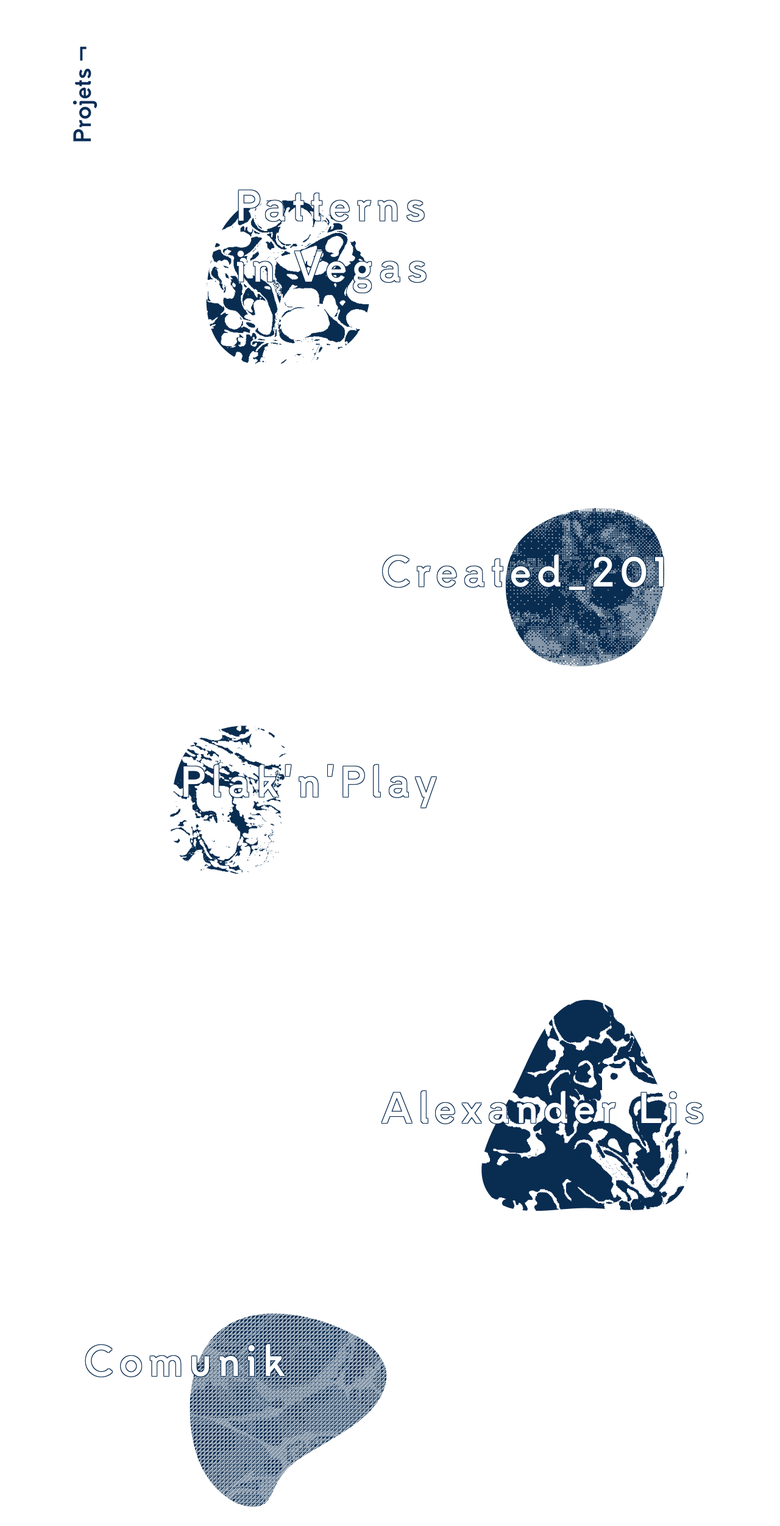
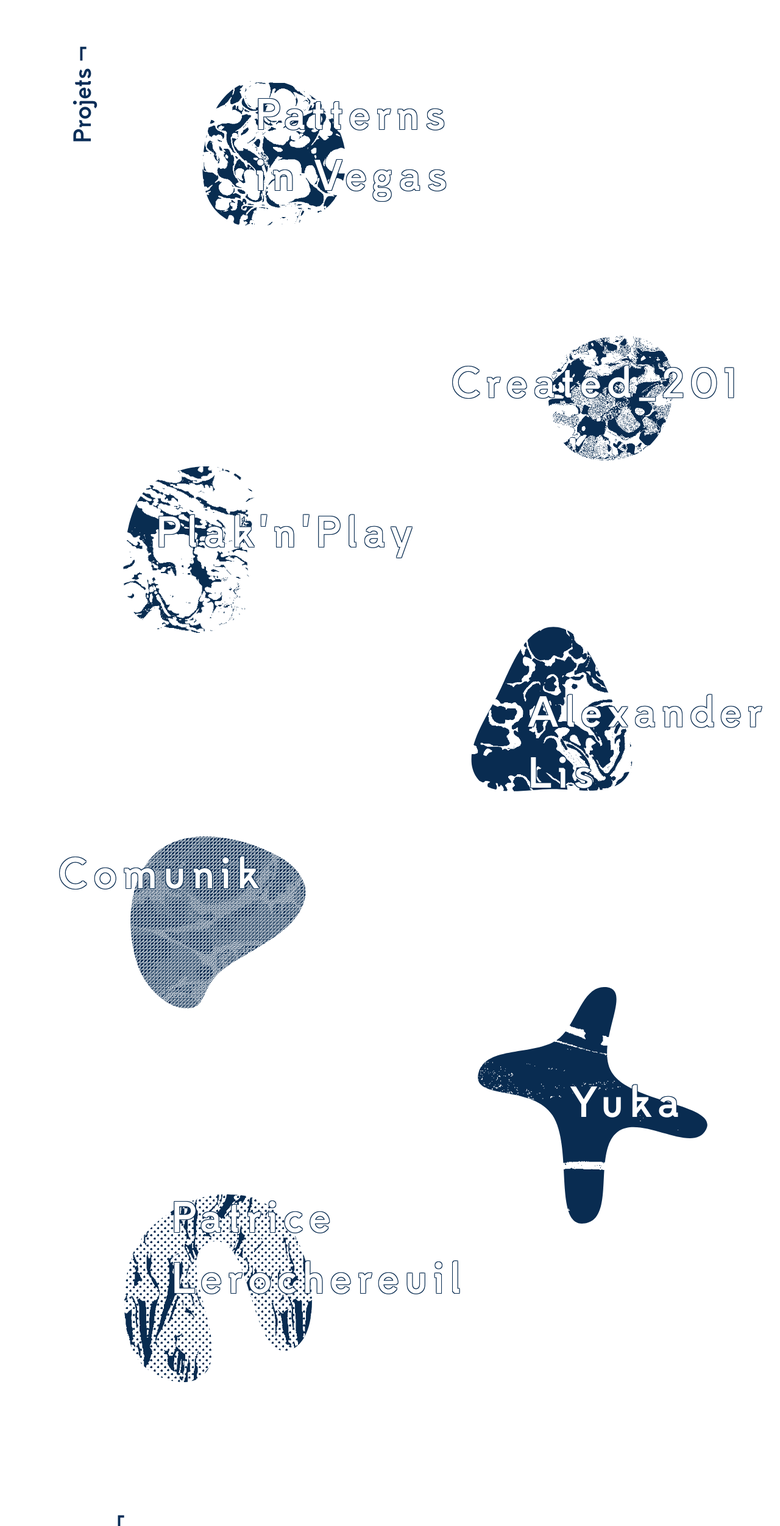
Before and after one commit to mhuszka/nomirar, a plain HTML site: page index.html in a window 1280 px wide. Shown: the part 917-3420 px from the top of the page at 61% size. Drawn offline with nearby package versions, Linux system fonts and the light colour scheme.

Commit message:
changement

```diff
--- a/01-css/style.css
+++ b/01-css/style.css
@@ -874,11 +874,49 @@ h2 {
     display: none;
 }
 
-/******* PROJET 1 ******/
+/**************** ORGNANIC PATTERNS **********************/
+
+.item {
+    margin: 0;
+    padding: 0;
+    position: relative;
+    width: 500px;
+    max-width: 100%;
+    -webkit-user-select: none;
+    -moz-user-select: none;
+    -ms-user-select: none;
+    user-select: none;
+    -webkit-tap-highlight-color: rgba(0,0,0,0);
+}
+
+.item:nth-of-type(even) {
+    margin: 0;
+}
+
+.item:first-of-type {
+    grid-column: span 1;
+}
+
+.item__svg {
+    margin: 0;
+    padding: 0;
+    position: relative;
+    display: block;
+    width: 100%;
+    height: auto;
+    min-height: 500px;
+}
+
+.item__clippath,
+.item__deco,
+.item__img {
+    transform-origin: 50% 50%;
+}
+
+/******************** PROJET 1 *********************/
 
 .project-1 {
     position: relative;
-    margin-top: 210px;
 }
 
 .project-1:hover {
@@ -889,18 +927,13 @@ h2 {
     vertical-align: middle;
 }
 
-.image-hover1{
-    position: absolute;
-    top: 30px;
-    left: -30px;
-}
-
 .span1 {
     color: var(--white);
     position:absolute;
-    left: 163px;
-    top: 75px;
+    left: 143px;
+    top: 135px;
     font-size: 70px;
+    width: 100%;
     font-weight: 600;
     letter-spacing: 0.125em;
     text-shadow:
@@ -911,10 +944,11 @@ h2 {
 }
 
 
-/****** PROJET 2 ******/
+/************************** PROJET 2 **************************/
 
 .project-2 {
     position: relative;
+    margin-top: 400px;
 }
 
 .project-2:hover {
@@ -925,16 +959,14 @@ h2 {
     vertical-align: middle;
 }
 
-.image-hover2{
-    position: absolute;
-    top: -30px;
-    left:-30px;
+.project-2 .item__svg {
+    width: 90%;
 }
 
 .span2{
     color: var(--white);
     position: absolute;
-    left: -85px;
+    left: -105px;
     top: 175px;
     font-size: 70px;
     font-weight: 600;
@@ -946,12 +978,12 @@ h2 {
         1px 1px 0 var(--waleblue);
 }
 
-/****** PROJET 3 ******/
+/*************************** PROJET 3 ***************************/
 
 
 .project-3 {
     position: relative;
-    margin-top: -150px;
+    margin-top: -250px;
 }
 
 .project-3:hover {
@@ -962,10 +994,8 @@ h2 {
     vertical-align: middle;
 }
 
-.image-hover3{
-    position: absolute;
-    top: -30px;
-    left:-30px;
+.project-3 .item__svg {
+    width: 90%;
 }
 
 .span3 {
@@ -983,10 +1013,11 @@ h2 {
         1px 1px 0 var(--waleblue);
 }
 
-/******* PROJET 4 ******/
+/************************* PROJET 4 ************************/
 
 .project-4 {
     position: relative;
+    margin-top: 10px;
 }
 
 .project-4:hover {
@@ -997,43 +1028,42 @@ h2 {
     vertical-align: middle;
 }
 
-.image-hover4{
-    position: absolute;
-    top: -30px;
-    left: 30px;
+.project-4 .item__svg {
+    width: 70%;
 }
 
 .span4 {
     color: var(--white);
     position:absolute;
-    left: -85px;
+    left: 115px;
     top: 205px;
     font-size: 70px;
     font-weight: 600;
     letter-spacing: 0.125em;
     text-shadow:
-       -1px -1px 0 var(--waleblue),
+        -1px -1px 0 var(--waleblue),
         1px -1px 0 var(--waleblue),
         -1px 1px 0 var(--waleblue),
         1px 1px 0 var(--waleblue);
 }
 
-/******* PROJET 5 ******/
+/*********************** PROJET 5 **********************/
 
 .project-5 {
     position: relative;
+    margin-top: -150px;
 }
 
 .project-5:hover {
     cursor: crosshair;
 }
 
-.project-5 > p {
-    font-size: 50px;
+.project-5 img {
+    vertical-align: middle;
 }
 
-.project-5 img {
-    vertical-align: middle;
+.project-5 .item__svg {
+    width: 80%;
 }
 
 .image-hover5{
@@ -1048,7 +1078,7 @@ h2 {
     letter-spacing: 0.125em;
     color: var(--white);
     text-shadow:
-       -1px -1px 0 var(--waleblue),
+        -1px -1px 0 var(--waleblue),
         1px -1px 0 var(--waleblue),
         -1px 1px 0 var(--waleblue),
         1px 1px 0 var(--waleblue);
@@ -1058,30 +1088,19 @@ h2 {
 }
 
 
-/******* PROJET 6 ******/
+/*************************** PROJET 6 **************************/
 
 .project-6 {
     position: relative;
-    z-index: 1;
-    margin-top: 50px;
+    margin-top: 150px;
 }
 
 .project-6:hover {
     cursor: crosshair;
 }
 
-.project-6 > p {
-    font-size: 50px;
-}
-
 .project-6 img {
     vertical-align: middle;
-}
-
-.image-hover6{
-    position: absolute;
-    top: 30px;
-    left: -30px;
 }
 
 .span6 {
@@ -1090,43 +1109,34 @@ h2 {
     letter-spacing: 0.125em;
     color: var(--white);
     text-shadow:
-       -1px -1px 0 var(--waleblue),
+        -1px -1px 0 var(--waleblue),
         1px -1px 0 var(--waleblue),
         -1px 1px 0 var(--waleblue),
         1px 1px 0 var(--waleblue);
     position:absolute;
-    left: -85px;
-    top: 75px;
+    left: 185px;
+    top: 195px;
 }
 
 
-/******* PROJET 7 ******/
+/************************** PROJET 7 *************************/
 
 
 .project-7 {
     position: relative;
-    z-index: 1;
-    margin-top: 30px;
-    padding-bottom: 20px;
+    margin-top: -200px;
 }
 
 .project-7:hover {
     cursor: crosshair;
 }
 
-
 .project-7 img {
     vertical-align: middle;
 }
 
-.image-hover7{
-    position: absolute;
-    top: -30px;
-    left:-30px;
-}
-
-.project-7 > p {
-    font-size: 50px;
+.project-7 .item__svg {
+    width: 80%;
 }
 
 .span7 {
@@ -1135,15 +1145,16 @@ h2 {
     letter-spacing: 0.125em;
     color: var(--white);
     text-shadow:
-       -1px -1px 0 var(--waleblue),
+        -1px -1px 0 var(--waleblue),
         1px -1px 0 var(--waleblue),
         -1px 1px 0 var(--waleblue),
         1px 1px 0 var(--waleblue);
     position: absolute;
-    left: -184px;
+    left: 100px;
     top: 84px
 }
 
+/********************** À PROPOS ******************/
 
 .titrepropos {
     font-size: 40px;
@@ -1170,7 +1181,7 @@ h2 {
 }
 
 
-/* DIV CACHÉE DU PREMIER PROJET */
+/************* DIV CACHÉE DU PREMIER PROJET *************/
 
 .lightbox {
     position: absolute;
@@ -1255,78 +1266,3 @@ h2 {
     margin-top: 200px;
     left: 115px;
 }
-
-/**************** ORGNANIC PATTERNS **********************/
-
-.js .loading::before {
-    content: '';
-    position: fixed;
-    z-index: 1000;
-    top: 0;
-    left: 0;
-    width: 100%;
-    height: 100%;
-    background: #efeff2;
-}
-
-.js .loading::after {
-    content: '';
-    position: fixed;
-    z-index: 1001;
-    top: 50%;
-    left: 50%;
-    width: 50px;
-    height: 50px;
-    margin: -25px 0 0 -25px;
-    pointer-events: none;
-    border-radius: 50%;
-    background: #dcdcde;
-    animation: loaderAnim 0.8s ease-out infinite alternate forwards;
-}
-
-@keyframes loaderAnim {
-    to {
-        transform: scale3d(0.5,0.5,1);
-    }
-}
-
-
-/* items */
-.item {
-    position: relative;
-    width: 500px;
-    max-width: 100%;
-    margin: 0 0 0 auto;
-    cursor: pointer;
-    -webkit-user-select: none;
-    -moz-user-select: none;
-    -ms-user-select: none;
-    user-select: none;
-    grid-column: span 2;
-    -webkit-tap-highlight-color: rgba(0,0,0,0);
-}
-
-.item:nth-of-type(even) {
-    margin: 0 auto 0 0;
-}
-
-.item:first-of-type {
-    grid-column: span 1;
-}
-
-.item__svg {
-    position: relative;
-    display: block;
-    width: 80%;
-    height: auto;
-    min-height: 500px;
-    margin: 0 auto;
-}
-
-.item__clippath,
-.item__deco,
-.item__img {
-    transform-origin: 50% 50%;
-}
-
-}
--- a/index.html
+++ b/index.html
@@ -56,7 +56,10 @@
                 <div class="container">
                     <div class="row">
                         <h2>Projets &#172;</h2>
-                        <div class=" project-1 col-xs-6 col-sm-6 col-md-6 col-lg-6 col-xs-offset-1 col-sm-offset-1 col-md-offset-1 col-lg-offset-1">
+
+                        <div class="col-xs-12 col-sm-12 col-md-12 col-lg-12 col-xs-offset-0 col-sm-offset-0 col-md-offset-0 col-lg-offset-0">
+                            <div class="col-xs-12 col-sm-12 col-md-4 col-lg-4 col-xs-offset-0 col-sm-offset-0 col-md-offset-2 col-lg-offset-2">
+                                <div class="project-1">
                                     <div class="item" data-animation-path-duration="800" data-animation-path-easing="easeInOutCubic" data-path-elasticity="300" data-morph-path="M 189,80.37 C 232.6,46.67 352.5,67.06 350.9,124.1 349.5,173.4 311.7,168 312.4,248.1 312.9,301.1 382.5,319.2 368.5,379.1 349.4,460.6 137.7,467.5 117.6,386.3 98.68,309.7 171.5,292.2 183.6,240.1 195.7,188.2 123.8,130.7 189,80.37 Z" data-path-scaleX="0.8" data-path-scaleY="1.1" data-path-translateX="0" data-path-translateY="30" data-path-rotate="5" data-animation-image-duration="800" data-animation-image-easing="easeInOutQuart" data-image-elasticity="300" data-image-scaleX="1.2" data-image-scaleY="1.2" data-image-translateX="-20" data-image-translateY="-45" data-image-rotate="-5" data-animation-deco-duration="1300" data-animation-deco-easing="easeOutQuad" data-deco-elasticity="300" data-deco-scaleX="0.8" data-deco-scaleY="0.9" data-deco-translateX="-5" data-deco-translateY="-5" data-deco-rotate="2">
                                         <svg class="item__svg" width="500px" height="500px" viewBox="0 0 500 500">
                                             <clipPath id="clipShape1">
@@ -71,27 +74,26 @@
                                 </div>
                             </div>
 
-
-
-                    <div class="row">
-                        <div class="project-2 col-xs-6 col-sm-6 col-md-6 col-lg-6 col-xs-offset-6 col-sm-offset-6 col-md-offset-6 col-lg-offset-6">
+                            <div class="col-xs-12 col-sm-12 col-md-4 col-lg-4 col-xs-offset-0 col-sm-offset-0 col-md-offset-2 col-lg-offset-2">
+                                <div class="project-2">
                                     <div class="item" data-animation-path-duration="1500" data-animation-path-easing="easeOutElastic" data-morph-path="M 418.1,159.8 C 460.9,222.9 497,321.5 452.4,383.4 417.2,432.4 371.2,405.6 271.3,420.3 137.2,440 90.45,500.6 42.16,442.8 -9.572,381 86.33,289.1 117.7,215.5 144.3,153.4 145.7,54.21 212.7,36.25 290.3,15.36 373.9,94.6 418.1,159.8 Z" data-path-scaleY="1.1" data-image-scaleX="1.3" data-image-scaleY="1.3" data-animation-deco-duration="2000" data-animation-deco-delay="100" data-deco-rotate="-10">
                                         <svg class="item__svg" width="500px" height="500px" viewBox="0 0 500 500">
                                             <clipPath id="clipShape2">
                                                 <path class="item__clippath" d="M 378.1,121.2 C 408.4,150 417.2,197.9 411,245.8 404.8,293.7 383.5,341.7 353.4,370.7 303.2,419.1 198.7,427.7 144.5,383.8 86.18,336.5 67.13,221.3 111.9,161 138.6,125 188.9,99.62 240.7,90.92 292.4,82.24 345.6,90.32 378.1,121.2 Z" />
                                             </clipPath>
                                             <g clip-path="url(#clipShape2)">
-							<image class="item__img" xlink:href="03-images/expe.png" x="0" y="0" height="500px" width="500px" />
+                                                <image class="item__img" xlink:href="03-images/9-bis.png" x="0" y="0" height="500px" width="500px" />
                                             </g>
                                         </svg>
                                         <span class="item__title span2">Created_201</span>
                                     </div>
                                 </div>
+
                             </div>
 
 
-                    <div class="row">
-                        <div class=" project-3 col-xs-6 col-xs-offset-6 col-md-6 col-md-offset-6 col-lg-6 col-xs-offset-0 col-sm-offset-0 col-md-offset-0 col-lg-offset-0">
+                            <div class="col-xs-12 col-sm-12 col-md-6 col-lg-6 col-xs-offset-0 col-sm-offset-0 col-md-offset-0 col-lg-offset-0">
+                                <div class="project-3">
                                     <div class="item" data-animation-path-duration="3500" data-path-elasticity="500" data-morph-path="M 193.7,217.3 C 236.4,228.3 279.7,242.7 320.9,231.8 362.6,220.9 446.8,197.1 457.6,241.5 469.3,289.8 378.7,308.3 330.2,319.2 278.5,330.8 222.3,319.2 172.1,302.2 125.2,286.4 33.08,273.2 45.14,225.2 57.22,177.1 145.7,204.8 193.7,217.3 Z" data-path-translateY="-20" data-animation-image-duration="1000" data-animation-image-easing="easeOutQuint" data-image-rotate="45" data-image-scaleX="0.8" data-image-scaleY="0.8" data-animation-deco-duration="2000" data-animation-deco-easing="easeOutElastic" data-deco-scaleX="0.7" data-deco-rotate="-10">
                                         <svg class="item__svg" width="500px" height="500px" viewBox="0 0 500 500">
                                             <clipPath id="clipShape3">
@@ -101,19 +103,13 @@
                                                 <image class="item__img" xlink:href="03-images/3-bis.png" x="0" y="0" height="500px" width="500px" />
                                             </g>
                                         </svg>
-
                                         <span class="span3">Plak'n'Play</span>
-
                                     </div>
-
-
-
                                 </div>
                             </div>
 
-                    <div class="row">
-                        <div class="project-4 col-xs-6 col-xs-offset-6 col-md-9 col-md-offset-3 col-lg-10 col-lg-offset-2">
-
+                            <div class="col-xs-12 col-sm-12 col-md-5 col-lg-5 col-xs-offset-0 col-sm-offset-0 col-md-offset-1 col-lg-offset-1">
+                                <div class="project-4">
                                     <div class="item" data-animation-path-duration="1700" data-animation-path-easing="easeInOutBack" data-morph-path="M 440.9,118.5 C 486.5,189.8 499,297.9 458.3,371.8 422.2,437.2 335.8,475.1 261.5,477.3 181.4,479.6 83.9,445.4 43.22,376.1 -0.2483,302.1 13.51,189.9 61.98,119.1 104.5,56.88 190.6,20.5 265.7,22.71 332.2,24.67 405,62.28 440.9,118.5 Z" data-path-translateY="-20" data-animation-image-duration="2000" data-animation-image-easing="easeInOutQuart" data-image-translateY="40" data-image-scaleX="1.3" data-image-scaleY="1.3" data-deco-scaleX="0.8" data-deco-scaleY="1.3">
                                         <svg class="item__svg" width="500px" height="500px" viewBox="0 0 500 500">
                                             <clipPath id="clipShape4">
@@ -126,18 +122,16 @@
                                         </svg>
                                         <span class=" span4">Alexander Lis</span>
                                     </div>
-
                                 </div>
                             </div>
 
-                    <div class="row">
-                        <div class="project-5 col-xs-6 col-sm-6 col-md-6 col-lg-6 col-xs-offset-1 col-sm-offset-1 col-md-offset-1 col-lg-offset-1">
+                            <div class="col-xs-12 col-sm-12 col-md-5 col-lg-5 col-xs-offset-0 col-sm-offset-0 col-md-offset-1 col-lg-offset-1">
+                                <div class="project-5">
                                     <div class="item" data-animation-path-duration="3000" data-animation-path-easing="easeInOutQuint" data-path-rotate="90" data-morph-path="M 368.1,46.42 C 461,96.69 473.7,266.2 422.3,358.4 379.1,436 259.6,484.8 175,457.5 107.5,435.7 12.65,329.8 60.93,277.7 95.18,240.8 154,379.3 194.2,348.9 250.7,306 116,204.1 148.4,140.9 184.8,70.02 298,8.455 368.1,46.42 Z" data-animation-image-duration="3000" data-animation-image-easing="easeInOutQuint" data-image-rotate="-30"  data-animation-deco-duration="3000" data-animation-deco-easing="easeOutQuint">
                                         <svg class="item__svg" width="500px" height="500px" viewBox="0 0 500 500">
                                             <clipPath id="clipShape5">
                                                 <path class="item__clippath" d="M 451.5,185.8 C 441.5,266.2 339.6,305 272.3,350.2 207.7,393.6 226.7,444.7 182.6,447.9 132.8,451.4 83.97,399.9 66.37,353.1 34.6,268.4 41.16,141.8 112,85.44 186.1,26.33 313.8,54.1 396,101.4 425.2,118.2 455.6,152.4 451.5,185.8 Z" />
                                             </clipPath>
-
                                             <g clip-path="url(#clipShape5)">
                                                 <image class="item__img" xlink:href="03-images/5-bis.png" x="0" y="0" height="500px" width="500px" />
                                             </g>
@@ -147,19 +141,35 @@
                                 </div>
                             </div>
 
-                    <div class="row">
-                        <div class="col-xs-6 col-xs-offset-6 col-md-5 col-md-offset-7 col-lg-11 col-lg-offset-1">
+                            <div class="col-xs-12 col-sm-12 col-md-5 col-lg-5 col-xs-offset-0 col-sm-offset-0 col-md-offset-1 col-lg-offset-1">
                                 <div class="project-6">
-                                <p><a><img class="image-preview6 img-responsive" src="03-images/yuka.png" alt="conception d'une typographie inspirée de la famille didonne" width="280px" height="200px"><img class="image-hover6 img-responsive" src="03-images/yuka-hover.png" alt="conception d'une typographie inspirée de la famille didonne"><span class="span6">Yuka Font</span></a></p>
+                                    <div class="item" data-animation-path-duration="2000" data-path-scaleX="0.7" data-path-scaleY="0.7" data-path-rotate="25" data-morph-path="M 279.8,41.26 C 332.2,40.04 397.1,40.63 432.5,79.42 470.9,121.7 455.7,191.8 458.3,249 460.6,300.4 481.9,363.6 448.9,403.1 402.7,458.2 311.1,450.1 239.3,453.9 183.9,456.9 113.3,471.5 74.23,432.1 18.97,376.3 29.82,251.5 45.32,198.4 59.64,149.2 95.01,111.8 134.9,84.73 176.6,56.36 229.4,42.43 279.8,41.26 Z" data-animation-image-duration="2000" data-animation-image-easing="easeOutExpo" data-image-translateY="-30" data-image-scaleX="0.9" data-image-scaleY="0.9">
+                                        <svg class="item__svg" width="500px" height="500px" viewBox="0 0 500 500">
+                                            <clipPath id="clipShape6">
+                                                <path class="item__clippath" d="M 274.4,32.13 C 328.5,36.28 249,139.7 287.7,192.8 326.3,245.9 483.3,248.4 459,295 434.9,341.2 341.4,267.6 298,297.5 247.4,332.3 296,461.4 233.9,467.8 177.2,473.8 214.2,326.3 176,268.3 137.8,210.5 24.39,242.4 39.89,189.3 54.21,140.1 142,158.9 184.6,129.2 221.1,103.9 229.3,28.68 274.4,32.13 Z" />
+                                            </clipPath>
+                                            <g clip-path="url(#clipShape6)">
+                                                <image class="item__img" xlink:href="03-images/6-bis.png" x="0" y="0" height="500px" width="500px" />
+                                            </g>
+                                        </svg>
+                                        <span class="span6">Yuka</span>
                                     </div>
                                 </div>
                             </div>
 
-                    <div class="row">
-                        <div class="col-xs-6 col-xs-offset-6 col-md-5 col-md-offset-7 col-lg-4 col-lg-offset-8">
+                            <div class="col-xs-12 col-sm-12 col-md-5 col-lg-5 col-xs-offset-0 co-sm-offset-0 col-md-offset-1 col-lg-offset-1">
                                 <div class="project-7">
-                                <p><a><img class="image-preview7 img-responsive" src="03-images/expe.png" alt="aperçu d'une image de projets d'expérimentations personnelles" width="280px" height="200px">
-                                    <img class="image-hover7 img-responsive"  src="03-images/expe-hover.png" alt="conception d'un livre d'artiste pour l'exposition de l'artiste Patrice Lerochereuil"><span class="span7">Patrice Lerochereuil</span></a></p>
+                                    <div class="item" data-animation-path-duration="2500" data-animation-path-easing="easeOutExpo" data-path-rotate="10" data-path-scaleX="0.5" data-morph-path="M 251.1,32.08 C 320.8,39.34 403.4,70.51 435.8,132.7 476.2,210.5 460.8,325.2 406.4,394 360.4,452.2 271,467.5 196.8,469.3 144.1,470.5 65.63,471.7 45.51,423 17.77,355.8 140.2,302.9 148.3,230.6 154.4,177.4 80.17,122.4 106.2,75.55 130.7,31.47 200.9,26.86 251.1,32.08 Z" data-animation-image-duration="1500" data-animation-image-easing="easeOutCubic" data-image-rotate="-30" data-animation-deco-duration="1500" data-animation-deco-easing="easeOutExpo" data-deco-scaleX="0.7" data-deco-translateX="-100" data-deco-translateY="-100" data-deco-rotate="50">
+                                        <svg class="item__svg" width="500px" height="500px" viewBox="0 0 500 500">
+                                            <clipPath id="clipShape7">
+                                                <path class="item__clippath" d="M 280.1,34.42 C 465.8,29.89 514.6,354 417.3,392.3 318.9,423.2 332.3,114.7 233.3,143.6 134,172.6 294.3,390.5 212,453.2 174.8,481.6 106.3,459.6 74.54,425.3 21.22,367.7 30.13,244.7 45.63,191.6 59.95,142.4 95.32,105 135.2,77.89 176.9,49.52 229.9,29.96 280.1,34.42 Z" />
+                                            </clipPath>
+                                            <g clip-path="url(#clipShape7)">
+                                                <image class="item__img" xlink:href="03-images/8-bis.png" x="0" y="0" height="500px" width="500px" />
+                                            </g>
+                                        </svg>
+                                        <span class="span7">Patrice Lerochereuil</span>
+                                    </div>
                                 </div>
                             </div>
                         </div>
```
Also changed, not shown: OrganicShapeAnimations/index.html (+6 -30 lines), 03-images/6-bis.png (added), 03-images/8-bis.png (added), 03-images/9-bis.png (added). Lines whose indentation alone changed are shown as unchanged.
